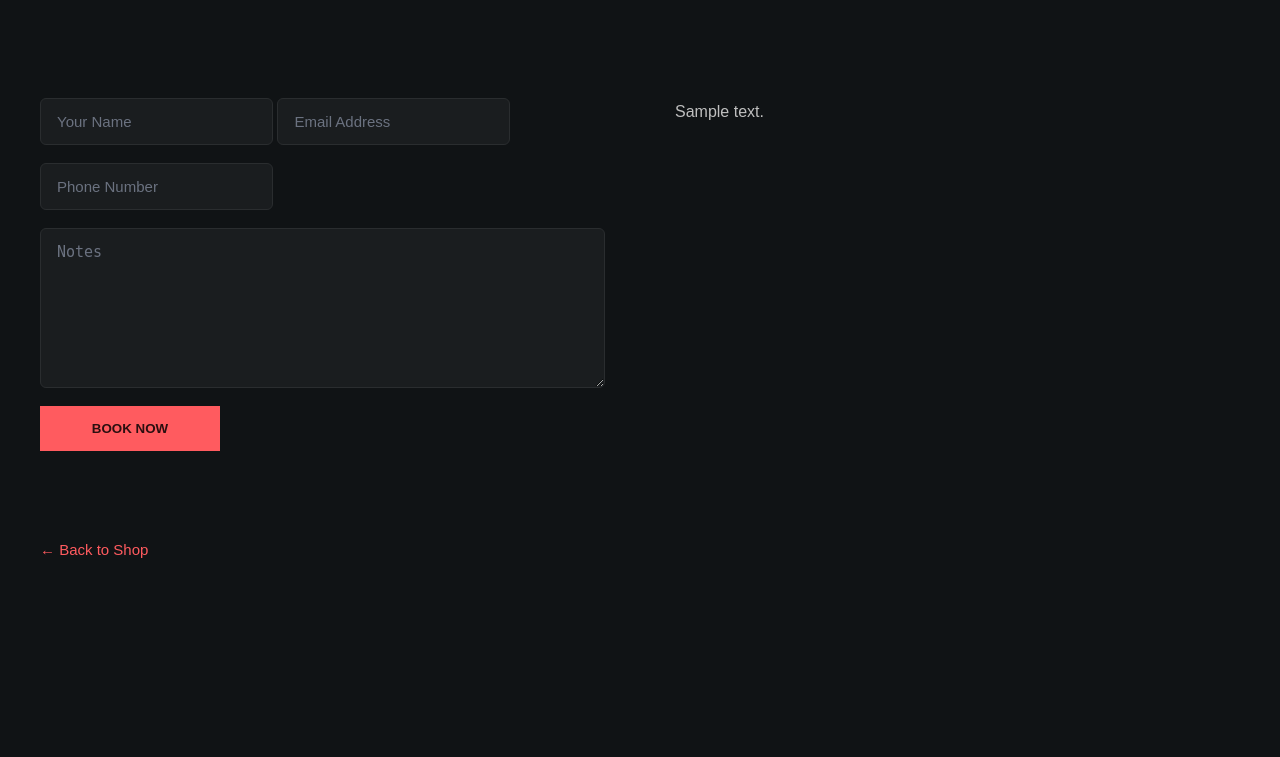
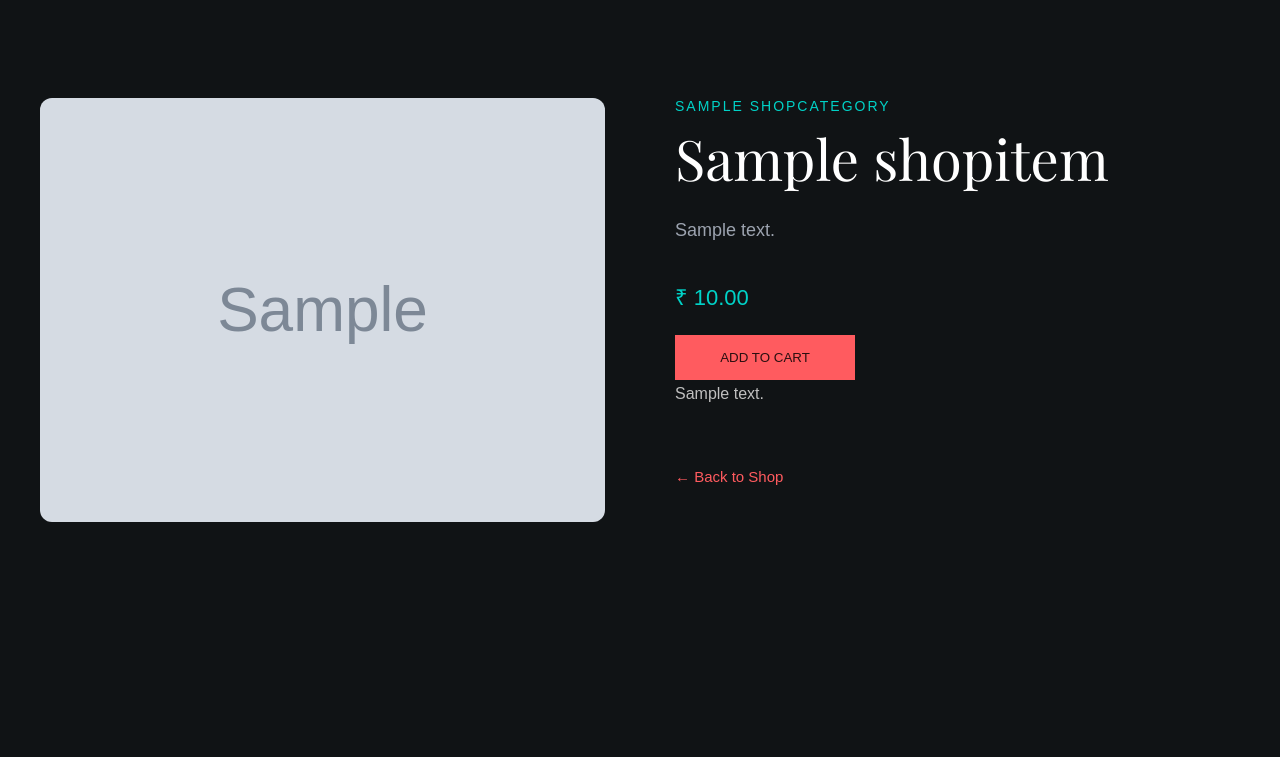
Before and after one commit to jagatiyer/ochre, a Django app: page /shop/sample/ in a window 1280 px wide. Shown: the part 75-832 px from the top of the page. Run offline with Django 4.2, Linux system fonts and the light colour scheme; tables that the repository leaves empty hold one stand-in row (values such as "Sample post"); grey boxes marked "Sample" are stand-in pictures; some libraries are stand-ins or nearby versions; some web fonts are replaced.

Commit message:
Checkpoint: clean product_detail layout (pre-experience logic)

```diff
--- a/templates/shop/product_detail.html
+++ b/templates/shop/product_detail.html
@@ -3,10 +3,39 @@
 
 {% block content %}
 <div class="collection-detail-page">
+
     <div class="collection-detail-container">
 
-        <!-- ADD TO CART OR BOOKING -->
-        {% if not item.is_experience %}
+        <!-- LEFT: IMAGE -->
+        <div class="collection-detail-image">
+            {% if item.image %}
+                <img src="{{ item.image.url }}" alt="{{ item.title }}">
+            {% else %}
+                <img src="{% static 'img/placeholder.png' %}" alt="{{ item.title }}">
+            {% endif %}
+        </div>
+
+        <!-- RIGHT: DETAILS -->
+        <div class="collection-detail-info">
+
+            <div class="collection-detail-category">
+                {{ item.category.name }}
+            </div>
+
+            <h1 class="collection-detail-title">{{ item.title }}</h1>
+
+            {% if item.description %}
+            <p class="collection-detail-excerpt">
+                {{ item.description|striptags|truncatewords:30 }}
+            </p>
+            {% endif %}
+
+            <!-- PRICE -->
+            <div style="font-size: 22px; color: #00d2c7; margin-bottom: 24px;">
+                {{ item.price_display }}
+            </div>
+
+            <!-- ADD TO CART FORM -->
             <form method="post" action="{% url 'shop:add_to_cart' %}">
                 {% csrf_token %}
                 <input type="hidden" name="product_id" value="{{ item.id }}">
@@ -17,32 +46,6 @@
                     Add to Cart
                 </button>
             </form>
-        {% else %}
-            {% if request.GET.booked %}
-                <p class="booking-success">Your booking request has been received. We will contact you shortly.</p>
-            {% else %}
-                <form class="contact-form" method="post" action="{% url 'shop:experience_booking_create' %}">
-                    {% csrf_token %}
-                    <input type="hidden" name="experience_id" value="{{ item.id }}">
-
-                    <div class="form-row">
-                        <input type="text" name="customer_name" placeholder="Your Name" required>
-                        <input type="email" name="customer_email" placeholder="Email Address" required>
-                    </div>
-
-                    <div class="form-row">
-                        <input type="tel" name="customer_phone" placeholder="Phone Number">
-                        <input type="text" aria-hidden="true" style="visibility:hidden; height:0; padding:0; border:0;">
-                    </div>
-
-                    <textarea name="notes" placeholder="Notes" rows="4"></textarea>
-
-                    <button type="submit" class="cn shop" style="width: 180px; height: 45px;">
-                        Book Now
-                    </button>
-                </form>
-            {% endif %}
-        {% endif %}
 
             <!-- FULL DESCRIPTION -->
             {% if item.description %}
@@ -58,4 +61,5 @@
 
         </div>
     </div>
+</div>
 {% endblock %}
```
Lines whose indentation alone changed are shown as unchanged.
